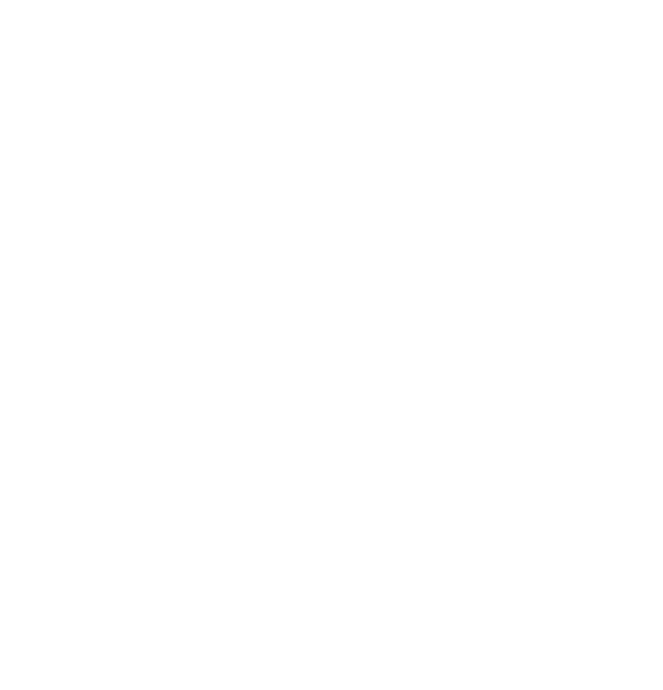
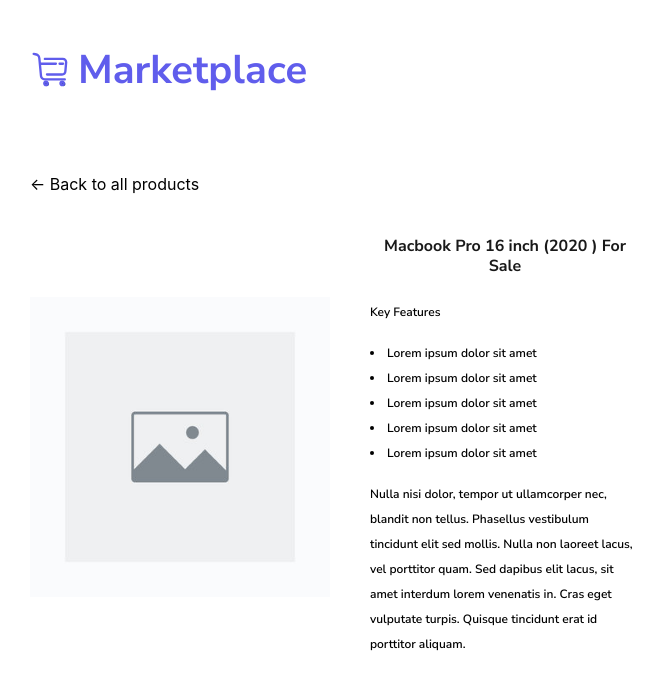
Before and after one commit to estela-t/marketplace-app, a React (Vite) app: page /products/1374 in a window 1280 px wide. Before the commit this address had no page. Shown: the top 690 px of the page, without its empty margins (34-697 px from the left). Built offline with nearby package versions, Linux system fonts and the light colour scheme.

Commit message:
product details page, tweaks to other product components, fix fetch for single product,

```diff
--- a/index.html
+++ b/index.html
@@ -4,9 +4,9 @@
     <meta charset="UTF-8" />
     <link rel="icon" type="image/svg+xml" href="/vite.svg" />
     <meta name="viewport" content="width=device-width, initial-scale=1.0" />
-    <link rel="preconnect" href="https://fonts.googleapis.com">
-    <link rel="preconnect" href="https://fonts.gstatic.com" crossorigin>
-    <link rel="preload" href="https://fonts.googleapis.com/css2?family=Nunito+Sans:wght@600;700&display=swap" rel="stylesheet">
+    <link rel="preconnect" href="https://fonts.googleapis.com" />
+    <link rel="preconnect" href="https://fonts.gstatic.com" crossorigin />
+    <link href="https://fonts.googleapis.com/css2?family=Nunito+Sans:wght@600;700&display=swap" rel="stylesheet" />
     <title>Marketplace App</title>
   </head>
   <body>
--- a/src/App.jsx
+++ b/src/App.jsx
@@ -2,6 +2,7 @@
 
 import Products from './components/Products'
 import Layout from './components/Layout'
+import ProductPage from './pages/ProductPage'
 
 const App = () => {
   return (
@@ -9,6 +10,7 @@
       <Routes>
         <Route element={<Layout />}>
           <Route path="/" element={<Products />} />
+          <Route path="/products/:productId" element={<ProductPage />} />
         </Route>
       </Routes>
     </BrowserRouter>
--- a/src/components/Layout.jsx
+++ b/src/components/Layout.jsx
@@ -1,14 +1,19 @@
 import { Outlet } from 'react-router-dom'
+
+import Cart from '../assets/cart.svg'
 
 const Layout = () => {
   return (
     <>
-      <header className="py-10">
+      <header className="py-8 md:py-10">
         <div className="wrapper">
-          <h1>Marketplace</h1>
+          <h1 className="flex items-center">
+            <img alt="" src={Cart} className="w-[40px] mr-2" />
+            Marketplace
+          </h1>
         </div>
       </header>
-      <main className="wrapper pt-10 pb-20">
+      <main className="wrapper py-8 md:pb-20">
         <Outlet />
       </main>
     </>
--- a/src/components/Product.jsx
+++ b/src/components/Product.jsx
@@ -1,18 +1,23 @@
-// import { Link } from 'react-router-dom'
+import { Link } from 'react-router-dom'
+
+import QuantityChip from './QuantityChip'
 import placeholder from '../assets/placeholder.jpeg'
 
 const Product = ({ product }) => {
   return (
     <>
-      {/* <Link to={`/products/1`}> */}
-      {/* to={`/products/${product.id}`} */}
-      <img alt="" src={placeholder} />
-      <div className="flex justify-between font-semibold text-sm text-grey my-2">
-        <p>{product.id}</p>
-        <p>{product.serial}</p>
-      </div>
-      <h2>{product.product}</h2>
-      {/* </Link> */}
+      <Link to={`/products/${product.id}`}>
+        <img alt="" src={placeholder} />
+        <div className="flex justify-between font-semibold text-sm text-grey my-2">
+          <p>{product.id}</p>
+          <p>{product.serial}</p>
+        </div>
+        <h2 className="mb-2">{product.product}</h2>
+        <div className="flex justify-between items-end">
+          <p>${product.total} CAD</p>
+          <QuantityChip quantity={product.quantity} />
+        </div>
+      </Link>
     </>
   )
 }
--- a/src/components/Products.jsx
+++ b/src/components/Products.jsx
@@ -34,19 +34,19 @@
     <>
       <SearchForm onSearch={handleSearch} onClear={handleClear} />
       {status === 'fetching' ? (
-        <>Getting products...</>
+        <p>Getting products...</p>
       ) : products !== undefined ? (
         <ul className="grid grid-cols-1 gap-x-4 gap-y-6 place-items-center sm:grid-cols-2 lg:grid-cols-3 xl:grid-cols-4 lg:gap-x-6">
           {products.map((product) => (
-            <li key={product.id} className="col-span-1 max-w-[360px]">
+            <li key={product.id} className="col-span-1 max-w-[360px] cursor-pointer">
               <Product product={product} />
             </li>
           ))}
         </ul>
       ) : (
-        <>No Products available</>
+        <p>No Products available</p>
       )}
-      {filtered && products.length === 0 && <>No matching products were found.</>}
+      {filtered && products.length === 0 && <p>No matching products were found.</p>}
     </>
   )
 }
--- /dev/null
+++ b/src/components/QuantityChip.jsx
@@ -0,0 +1,11 @@
+const QuantityChip = ({ quantity }) => {
+  const lowStock = quantity <= 50
+
+  return (
+    <div className={`rounded-2xl text-sm px-2 py-1 ${lowStock ? 'bg-warning' : 'bg-success'}`}>
+      <span>Left: {quantity}</span>
+    </div>
+  )
+}
+
+export default QuantityChip
--- a/src/hooks/useMockFetch.js
+++ b/src/hooks/useMockFetch.js
@@ -17,10 +17,11 @@
           await Promise.resolve()
           await new Promise((resolve) => setTimeout(resolve, 700))
           setData(productsData)
-        } else if (url.startsWith('api/products/id')) {
+        } else if (url.startsWith('api/products/')) {
+          console.log('am i here')
           const productId = url.split('/')[2]
           const product = productsData.find((item) => item.id === parseInt(productId))
-          setData(product ? [product] : [])
+          setData(product ? product : {})
         } else {
           throw new Error('Invalid endpoint')
         }
--- a/src/index.css
+++ b/src/index.css
@@ -51,6 +51,24 @@
 
 button.reset {
   @apply text-primaryAccent;
-  /* @apply font-; */
   @apply text-lg;
 }
+
+.body-text {
+  @apply font-nunito;
+  @apply text-xs;
+  line-height: 25px;
+}
+
+.bullet-list {
+  list-style: disc;
+  list-style-position: inside;
+}
+
+.inline-link {
+  @apply transitionMain;
+}
+
+.inline-link:hover {
+  @apply text-primaryAccent;
+}
--- /dev/null
+++ b/src/pages/ProductPage.jsx
@@ -0,0 +1,57 @@
+import { useEffect, useState } from 'react'
+import { Link, useParams } from 'react-router-dom'
+import useMockFetch from '../hooks/useMockFetch'
+
+import placeholder from '../assets/placeholder.jpeg'
+
+const ProductPage = () => {
+  const { productId } = useParams()
+  const [product, setProduct] = useState()
+  const { data, status } = useMockFetch(`api/products/${productId}`)
+
+  useEffect(() => {
+    if (status === 'success') {
+      setProduct(data)
+    }
+  }, [status])
+
+  useEffect(() => {
+    console.log(product)
+  }, [product])
+
+  return (
+    <>
+      <Link to="/" className="inline-link">
+        &#x2190; Back to all products
+      </Link>
+
+      {status === 'fetching' ? (
+        <p>Getting product details...</p>
+      ) : product !== undefined ? (
+        <section className="flex flex-col items-center justify-center gap-10 mt-10 max-w-[610px] mx-auto md:flex-row xl:mx-0">
+          <img alt="" src={placeholder} className="max-w-[300px]" />
+          <div className="body-text">
+            <h2 className="text-center mb-6">{product.product}</h2>
+            <p>Key Features</p>
+            <ul className="bullet-list my-4">
+              <li>Lorem ipsum dolor sit amet</li>
+              <li>Lorem ipsum dolor sit amet</li>
+              <li>Lorem ipsum dolor sit amet</li>
+              <li>Lorem ipsum dolor sit amet</li>
+              <li>Lorem ipsum dolor sit amet</li>
+            </ul>
+            <p>
+              Nulla nisi dolor, tempor ut ullamcorper nec, blandit non tellus. Phasellus vestibulum tincidunt elit sed mollis. Nulla non
+              laoreet lacus, vel porttitor quam. Sed dapibus elit lacus, sit amet interdum lorem venenatis in. Cras eget vulputate turpis.
+              Quisque tincidunt erat id porttitor aliquam.
+            </p>
+          </div>
+        </section>
+      ) : (
+        <p>Product details unavailable.</p>
+      )}
+    </>
+  )
+}
+
+export default ProductPage
--- a/tailwind.config.js
+++ b/tailwind.config.js
@@ -12,11 +12,13 @@
       greyDark: '#191919',
       greyLight: '#F9F9FB',
       error: '#CC0000',
+      success: '#C1FFC1',
+      warning: '#FFDAB9',
     },
     extend: {
       fontFamily: {
         inter: ['Inter', 'sans-serif'],
-        nunito: ['Nunito Sans', 'sans-serif'],
+        nunito: ['"Nunito Sans"', 'sans-serif'],
       },
       fontSize: {
         xs: '0.75rem', // 12px (product desc)
@@ -24,7 +26,7 @@
         base: '1rem', // 16px (body + h3)
         lg: '1.25rem', // 20px (h2)
         xl: '1.75rem', // 28px (h1 mobile)
-        '2xl': '2rem', // 32px (h1 desktop)
+        '2xl': '2.5rem', // 340px (h1 desktop)
       },
     },
   },
@@ -52,17 +54,12 @@
           },
           h2: {
             color: theme('colors.greyDark'),
-            fontFamily: theme('fontFamily.inter'),
+            fontFamily: theme('fontFamily.nunito'),
             fontSize: theme('fontSize.base'),
             fontWeight: '700',
+            lineHeight: '20px',
           },
         })
     }),
   ],
 }
-
-// nunito 600
-// nunito 700
-// inter 400
-// inter 500
-// inter 700
```
Also changed, not shown: src/assets/cart.svg (added).
